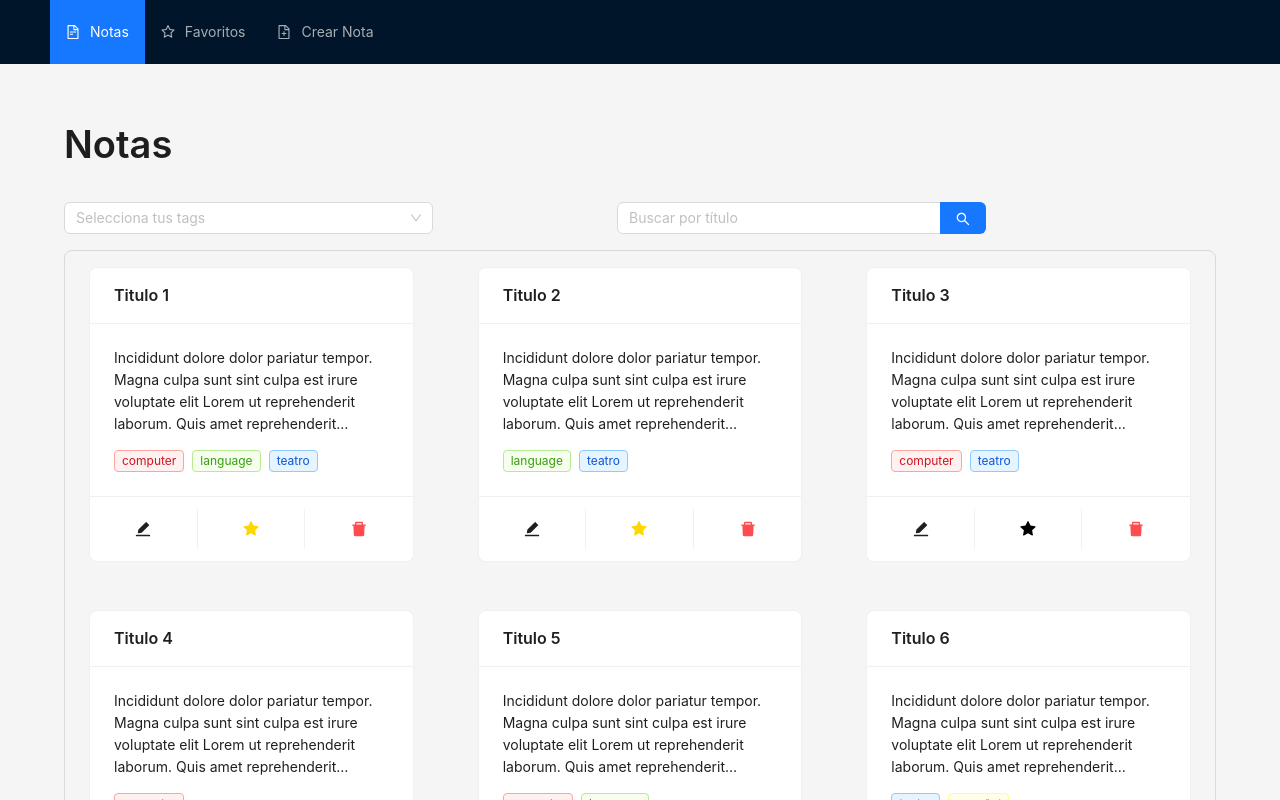
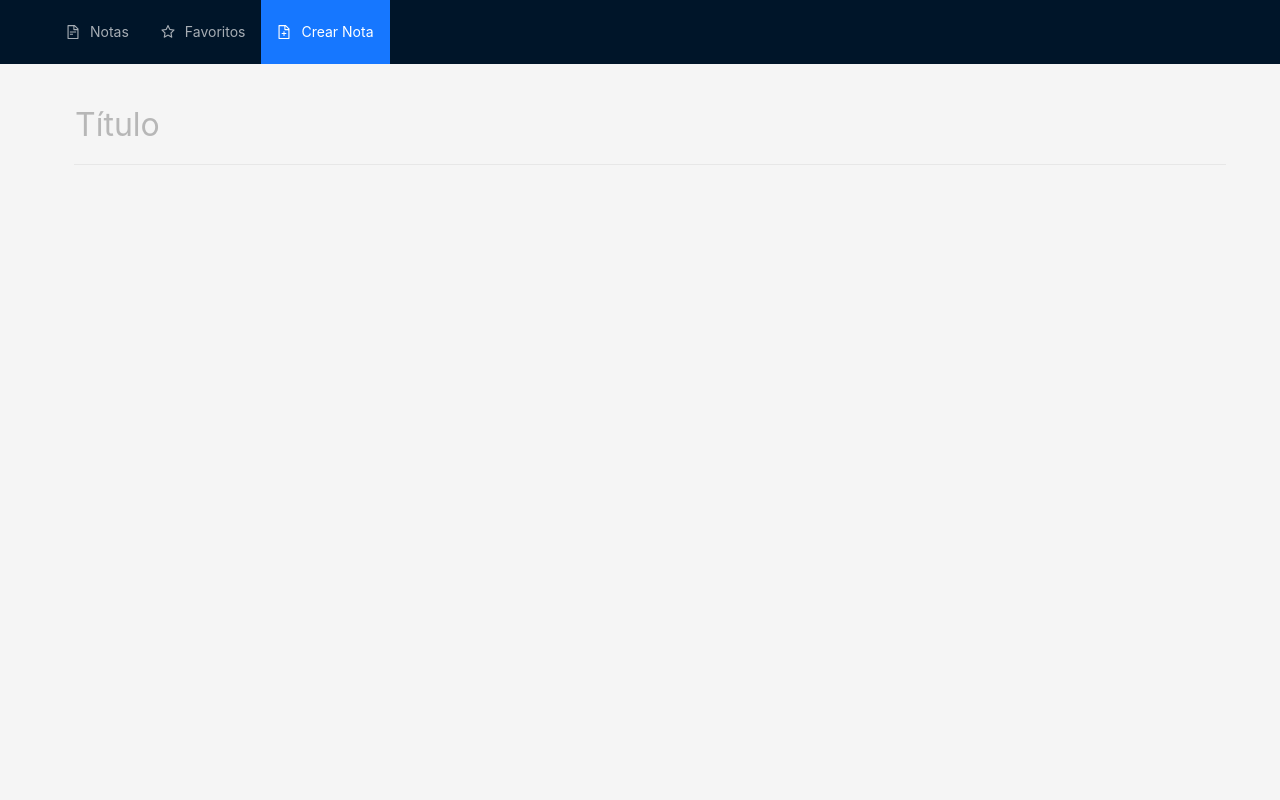
Before and after one commit to DanielAizcorbe/notes-app, a React (Create React App) app: page /notes/new in a window 1280 px wide. Shown: the top 800 px of the page. Built offline with nearby package versions, Linux system fonts and the light colour scheme.

Commit message:
add textarea y la ruta para crear notas

```diff
--- a/src/components/App/App.js
+++ b/src/components/App/App.js
@@ -4,6 +4,7 @@ import "./app.css";
 import { Provider } from "react-redux";
 import store from "../../redux/store";
 import Favourites from "../Favourites/Favourites";
+import CreateNote from "../CrearNota/CreateNote";
 
 function App() {
   return (
@@ -13,9 +14,8 @@ function App() {
           <Route exact path="/" element={<Home />} />
           <Route exact path="/notes" element={<Home />} />
           <Route exact path="/favourites" element={<Favourites />} />
-          <Route exact path="/me" element={<Home />} />
           <Route exact path="/notes/:id/edit" element={<Home />} />
-          <Route exact path="/notes/new" element={<Home />} />
+          <Route exact path="/notes/new" element={<CreateNote />} />
         </Routes>
       </BrowserRouter>
     </Provider>
--- a/src/components/App/app.css
+++ b/src/components/App/app.css
@@ -1,15 +1,13 @@
 body, html {
     margin: 0;
     padding: 0;
-    width: 100%;
-    min-height: 100vh;
 }
 
 * {
     box-sizing: border-box;
 }
 
-#root {
+body, html, #root {
     width: 100%;
     min-height: 100vh;
 }
--- /dev/null
+++ b/src/components/CrearNota/CreateNote.js
@@ -0,0 +1,19 @@
+import Layout from 'antd/es/layout/layout'
+import React from 'react'
+import HeaderNotes from '../Home/header/HeaderNotes'
+import { ContentCreateNote } from './content/ContentCreateNote'
+
+const CreateNote = () => {
+
+    return (
+        <Layout
+            style={{ width: "100%", minHeight: "100vh", height: "100%" }}
+        >
+            <HeaderNotes selectedSection={'3'} />
+            <ContentCreateNote
+            />
+        </Layout>
+    )
+}
+
+export default CreateNote
--- /dev/null
+++ b/src/components/CrearNota/content/ContentCreateNote.js
@@ -0,0 +1,45 @@
+import { Content } from 'antd/es/layout/layout';
+import React, { useState } from 'react'
+import { useSelector } from 'react-redux';
+import InputTitle from './InputTitle';
+import { Divider, Flex } from 'antd';
+import { TextNewNote } from './TextNewNote';
+
+export const ContentCreateNote = () => {
+
+    const nextId = Math.max(useSelector(state => state.notas).map(n => n.id)) + 1;
+
+    const [title, setTitle] = useState("");
+    const [content, setContent] = useState("");
+
+    const styleContent = {
+        padding: "2rem 4rem",
+        maxWidth: "1400px",
+        width: "100%",
+        height: "100%"
+    };
+
+
+
+    return (
+        <Content
+            style={styleContent}
+        >
+
+            <Flex
+                align='flex-start'
+                justify='flex-start'
+                vertical
+                style={{ height: "100%", }}
+            >
+                <InputTitle
+                    changeTitle={setTitle}
+                />
+                <Divider style={{ margin: "10px" }} />
+                <TextNewNote
+                    changeContent={setContent}
+                />
+            </Flex>
+        </Content>
+    )
+}
--- /dev/null
+++ b/src/components/CrearNota/content/InputTitle.js
@@ -0,0 +1,24 @@
+import Input from 'antd/es/input/Input'
+import React from 'react'
+
+const InputTitle = ({ changeTitle }) => {
+
+    const styles = {
+        fontSize: "2rem",
+    };
+
+    const onChange = (event) => {
+        changeTitle(event.target.value);
+    }
+
+    return (
+        <Input
+            style={styles}
+            placeholder="Título"
+            variant='borderless'
+            onChange={onChange}
+        />
+    )
+}
+
+export default InputTitle
--- /dev/null
+++ b/src/components/CrearNota/content/TextNewNote.js
@@ -0,0 +1,23 @@
+import TextArea from 'antd/es/input/TextArea'
+import React from 'react'
+
+export const TextNewNote = ({ changeContent }) => {
+
+    const styles = {
+        width: '100%',
+        height: "60vh",
+        resize: "none",
+    };
+
+    const onChange = (e) => {
+        changeContent(e.target.value);
+    }
+    return (
+        <TextArea
+            autoSize={{maxRows: "15"}}
+            style={styles}
+            variant='borderless'
+            onChange={onChange}
+        />
+    )
+}
--- a/src/components/Home/Home.js
+++ b/src/components/Home/Home.js
@@ -7,7 +7,7 @@ export const Home = () => {
 
     return (
         <Layout
-            style={{ width: "100%", height: "100%" }}
+            style={{ width: "100%", height: "100vh" }}
         >
             <HeaderNotes selectedSection={'1'}/>
             <ContentHome />
```
